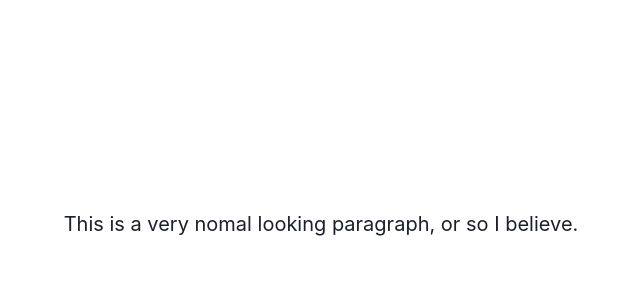
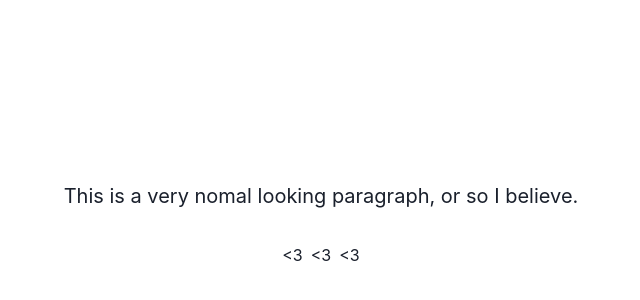
Before and after one commit to westbrookdaniel/classroom-games, a Next.js app: page / in a window 1280 px wide. Shown: the part 176-476 px from the top of the page, without its empty margins (319-959 px from the left). Built offline with nearby package versions, Linux system fonts and the light colour scheme.

Commit message:
Add health

```diff
--- /dev/null
+++ b/components/Health.tsx
@@ -0,0 +1,16 @@
+import { HStack } from '@chakra-ui/react'
+import * as React from 'react'
+import { useStore } from '../store'
+
+export default function Health() {
+    const health = useStore((s) => s.health)
+
+    return (
+        <HStack>
+            {health === 0 ? <p>{"You're out of lives!"}</p> : null}
+            {new Array(health).fill(null).map((_, i) => (
+                <p key={i}>{'<3'}</p>
+            ))}
+        </HStack>
+    )
+}
--- a/components/TokenParagraph.tsx
+++ b/components/TokenParagraph.tsx
@@ -1,12 +1,20 @@
 import { Text } from '@chakra-ui/react'
 import { useStore } from '../store'
-import { TokenWithForm } from './Token'
+import { Token, TokenWithForm } from './Token'
 
 export default function TokenParagraph() {
-    const tokenMap = useStore((s) => s.tokenMap)
-    const tokens = Object.values(tokenMap).map((token, i) => (
-        <TokenWithForm key={i} token={token} />
-    ))
+    const [tokenMap, subtractHealth] = useStore((s) => [
+        s.tokenMap,
+        s.subtractHealth,
+    ])
+    const tokens = Object.values(tokenMap).map((token, i) => {
+        if (!token.answer) {
+            return (
+                <Token key={token.id} token={token} onClick={subtractHealth} />
+            )
+        }
+        return <TokenWithForm key={token.id} token={token} />
+    })
     return (
         <Text as="div" fontSize="xl">
             {tokens}
--- a/pages/index.tsx
+++ b/pages/index.tsx
@@ -1,9 +1,10 @@
 import * as React from 'react'
-import { Flex } from '@chakra-ui/react'
+import { Flex, VStack } from '@chakra-ui/react'
 import type { NextPage } from 'next'
 import Head from 'next/head'
 import TokenParagraph from '../components/TokenParagraph'
 import { useStore } from '../store'
+import Health from '../components/Health'
 
 useStore
     .getState()
@@ -25,7 +26,10 @@ const Home: NextPage = () => {
                 />
                 <link rel="icon" href="/favicon.ico" />
             </Head>
-            <TokenParagraph />
+            <VStack spacing={8}>
+                <TokenParagraph />
+                <Health />
+            </VStack>
         </Flex>
     )
 }
--- a/store/index.tsx
+++ b/store/index.tsx
@@ -9,16 +9,24 @@ export interface TokenState {
 }
 
 export interface State {
+    health: number
     paragraph: string
     tokenMap: Record<string, TokenState>
+    subtractHealth: () => void
     setParagraph: (paragraph: string) => void
     setTokenGuess: (id: number, guess: string) => void
 }
 
 export const useStore = create(
     immer<State>((set) => ({
+        health: 3,
         paragraph: '',
         tokenMap: {},
+        subtractHealth: () =>
+            set((state) => {
+                state.health -= 1
+                return state
+            }),
         setParagraph: (paragraph: string) => {
             const tokens = paragraph.split(/([ .,?:;!'])/)
             const tokenMap: Record<string, TokenState> = {}
```
